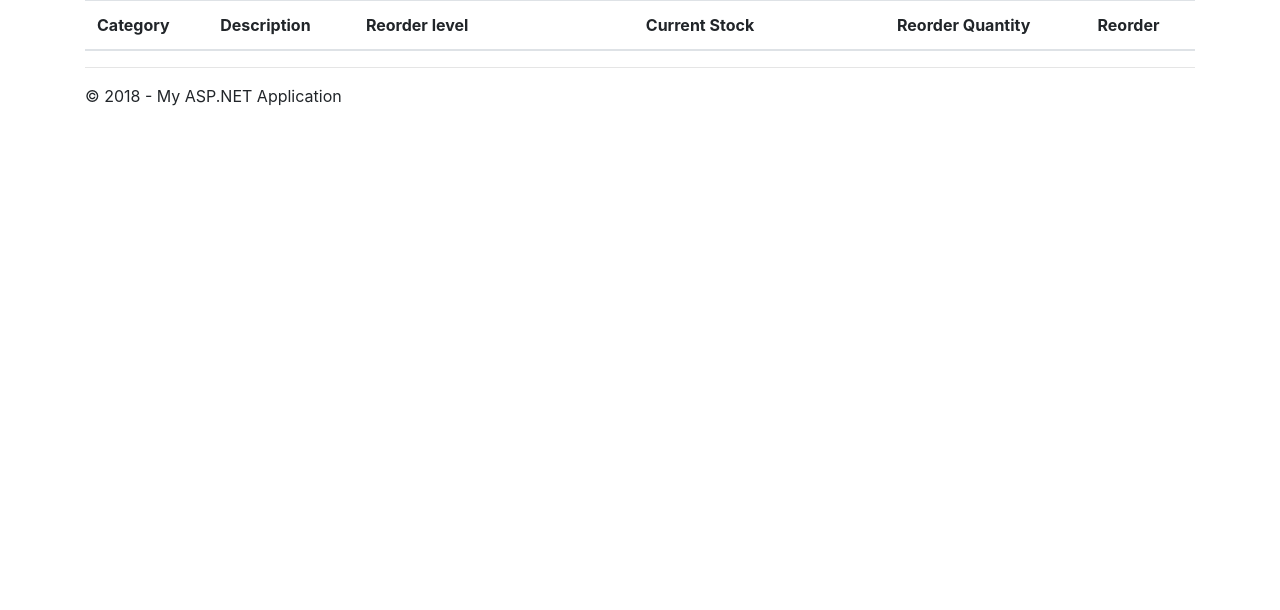
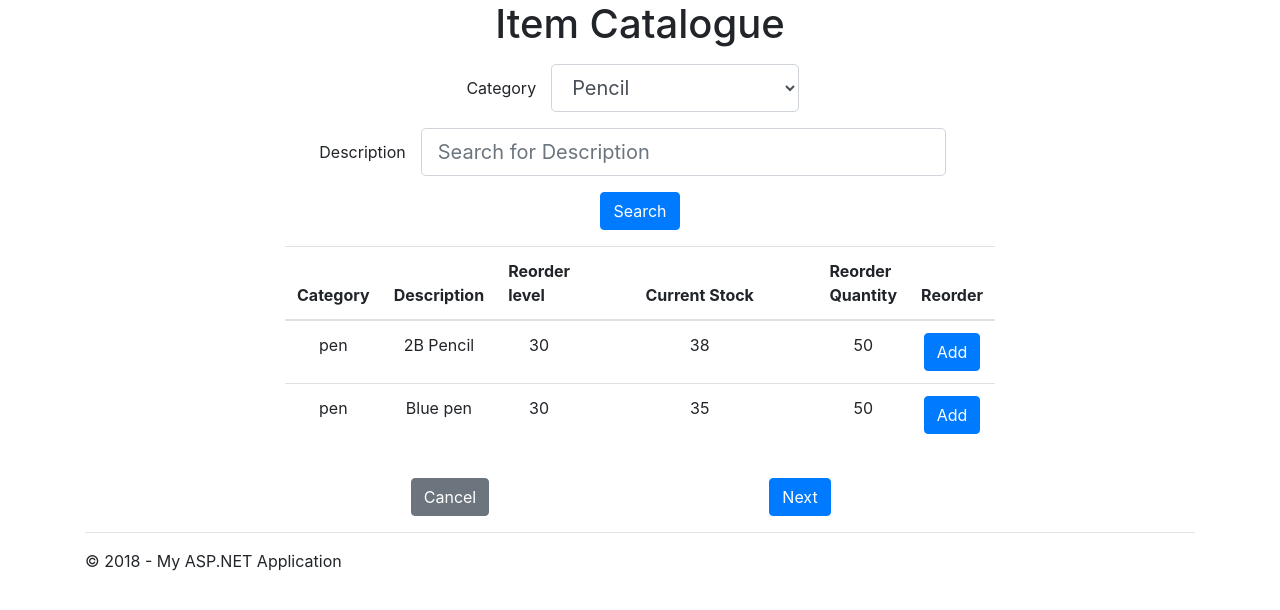
Before and after one commit to SA46Team5a/AD---LogicUniversityTeam5FrontEnd, an ASP.NET MVC app: page /ItemCatalogue/ItemCatalogue in a window 1280 px wide. Shown: the part 56-666 px from the top of the page. Run offline with ASP.NET Core 8 and stand-ins for ASP.NET MVC 5, Linux system fonts and the light colour scheme; lists and menus that the app fills with data are empty; the project's own start-up code is not run, and a stand-in starts its controllers and pages; some libraries are stand-ins or nearby versions.

Commit message:
did itemcatalogue and model

```diff
--- a/LogicUniversityTeam5/Controllers/Order/ItemCatalogueController.cs
+++ b/LogicUniversityTeam5/Controllers/Order/ItemCatalogueController.cs
@@ -12,59 +12,37 @@ namespace LogicUniversityTeam5.Controllers.Order
         // GET: ItemCatalogue
         public ActionResult ItemCatalogue()
         {
-            ordertest combine = new ordertest();
-            combine.order = getorderitems();
+            ItemCatalogue itemcatalogue = new ItemCatalogue();
+            itemcatalogue.item = getitem();
+            itemcatalogue.category = getcategory();
+            itemcatalogue.stocklevel = getstocklevel();
 
+            return View(itemcatalogue);
+        }
+        public List<Items> getitem()
+        {
+            List<Items> items = new List<Items>();
+            items.Add(
+                new Items() { ItemName = "2B Pencil", ItemID="Z123", CartId="A123", UnitOfMeasure="Box" });
+            items.Add(
+               new Items() { ItemName = "Blue pen", ItemID = "Z124", CartId = "A124", UnitOfMeasure = "Dozen" });
+            return items;
+        }
 
-
-            return View(combine);
+        public List<Category> getcategory()
+        {
+            List<Category> category = new List<Category>();
+            category.Add(new Category() { CategoryName = "pen", CategoryId = "B123" });
+            category.Add(new Category() { CategoryName = "pen", CategoryId = "B123" });
+            category.Add(new Category() { });
+            return category;
         }
-        public List<OrderItem> getorderitems()
+        public List<Stocklevel> getstocklevel()
         {
-            List<OrderItem> orderitem = new List<OrderItem>();
-            {
-                new OrderItem
-                {
-                    category = "Puncher",
-                    description = "2 Holes",
-                    reorderlevel = 20,
-                    currentstock = 17,
-                    recorderquantity = 40
-                };
-                new OrderItem
-                {
-                    category = "Ruler",
-                    description = "Ruler 12'",
-                    reorderlevel = 30,
-                    currentstock = 39,
-                    recorderquantity = 50
-                };
-                new OrderItem
-                {
-                    category = "pen",
-                    description = "2B pencil",
-                    reorderlevel = 50,
-                    currentstock = 20,
-                    recorderquantity = 50
-                };
-                new OrderItem
-                {
-                    category = "pen",
-                    description = "Blue pen",
-                    reorderlevel = 50,
-                    currentstock = 40,
-                    recorderquantity = 50
-                };
-                new OrderItem
-                {
-                    category = "Ruler",
-                    description = "Ruler 6'",
-                    reorderlevel = 30,
-                    currentstock = 38,
-                    recorderquantity = 50
-                };
-                return orderitem;
-            }
+            List<Stocklevel> stockleve = new List<Stocklevel>();
+            stockleve.Add( new Stocklevel() { Reorderlevel=30, Currentstock=38, ReorderQuantity=50});
+            stockleve.Add(new Stocklevel() { Reorderlevel = 30, Currentstock = 35, ReorderQuantity = 50 });
+            return stockleve;
         }
     }
 }
--- a/LogicUniversityTeam5/Models/Items.cs
+++ b/LogicUniversityTeam5/Models/Items.cs
@@ -9,6 +9,11 @@ namespace LogicUniversityTeam5.Models
         public class Items
         {
             public string ItemName { get; set; }
+            public string ItemID { get; set; }
+            public string CartId { get; set; }
+            public string UnitOfMeasure { get; set; }
+
+
         }
 
 }
--- a/LogicUniversityTeam5/Views/ItemCatalogue/ItemCatalogue.cshtml
+++ b/LogicUniversityTeam5/Views/ItemCatalogue/ItemCatalogue.cshtml
@@ -1,51 +1,9 @@
-@model LogicUniversityTeam5.Models.ordertest
+@model LogicUniversityTeam5.Models.ItemCatalogue
 @{
     ViewBag.Title = "ItemCatalogue";
 }
-<table class="table">
-    <thead>
-        <tr>
-            <th scope="col" class="text-left">Category</th>
-            <th scope="col" class="text-left">Description</th>
-            <th scope="col" class="text-left">Reorder level</th>
-            <th scope="col" class="text-center col-4">Current Stock</th>
-            <th scope="col" class="text-left">Reorder Quantity</th>
-            <th scope="col" class="text-left">Reorder</th>
-        </tr>
-    </thead>
-    @using (Html.BeginForm("Method", "Model", FormMethod.Post))
-    {
-        <tbody>
-            @foreach (var item in Model.order)
-            {
-                <tr>
 
-                    <td>
-                        <p>@item.category  </p>
-                    </td>
-                    <td>
-                        @Html.DisplayFor(m => item.description)
-                    </td>
-                    <td>
-                        @Html.DisplayFor(m => item.reorderlevel)
-                    </td>
-                    <td>
-                        @Html.DisplayFor(m => item.currentstock)
-                    </td>
-                    <td>
-                        @Html.DisplayFor(m => item.recorderquantity)
-                    </td>
-                    <td class="text-center">
-                        <button id="btn_add" class="btn btn-primary">Add</button>
-                    </td>
-                </tr>
-
-            }
-        </tbody>
-
-    }
-</table>
-@*<div class="container">
+<div class="container">
         <h1 class="text-center">Item Catalogue</h1>
         <div class="row justify-content-md-center mt-3">
             <span class="my-auto">
@@ -80,50 +38,52 @@
         </div>
         <div class="mt-6 mb-6"> </div>
         <div class="row justify-content-md-center mt-3">
-            <div class="col-9 text-center">
-                <table id="ItemCatalogueTable" class="table">
+            <div class="col-8 text-center">
+                <table class="table">
                     <thead>
                         <tr>
-                            <th scope="col">Category</th>
-                            <th scope="col">Description</th>
-                            <th scope="col">Reorder Level</th>
-                            <th scope="col">Current Stock</th>
-                            <th scope="col">Reorder Quantity</th>
-                            <th scope="col">Reorder</th>
+                            <th scope="col" class="text-left">Category</th>
+                            <th scope="col" class="text-left">Description</th>
+                            <th scope="col" class="text-left">Reorder level</th>
+                            <th scope="col" class="text-center col-4">Current Stock</th>
+                            <th scope="col" class="text-left">Reorder Quantity</th>
+                            <th scope="col" class="text-left">Reorder</th>
                         </tr>
                     </thead>
+                    @using (Html.BeginForm("Method", "Model", FormMethod.Post))
+                {
                 <tbody>
+
+                    @for (int i = 0; i < Model.stocklevel.Count; i++)
+                 {
                 <tr>
-                            <td>Pencil</td>
-                            <td>2B Pencil</td>
-                            <td>50</td>
-                            <td>20</td>
-                            <td>50</td>
+
+
                     <td>
+
+                        @Html.DisplayFor(m => Model.category[i].CategoryName)
+                    </td>
+                    <td>
+                        @Html.DisplayFor(m => Model.item[i].ItemName)
+                    </td>
+                    <td>
+                        @Html.DisplayFor(m => Model.stocklevel[i].Reorderlevel)
+                    </td>
+                    <td>
+                        @Html.DisplayFor(m => Model.stocklevel[i].Currentstock)
+                    </td>
+                    <td>
+                        @Html.DisplayFor(m => Model.stocklevel[i].ReorderQuantity)
+                    </td>
+                    <td class="text-center">
                         <button id="btn_add" class="btn btn-primary">Add</button>
                     </td>
                 </tr>
-                        <tr>
-                            <td>Pen</td>
-                            <td>Blue Pen</td>
-                            <td>50</td>
-                            <td>40</td>
-                            <td>50</td>
-                            <td>
-                                <button id="btn_search" class="btn btn-primary">Add</button>
-                            </td>
-                        </tr>
-                        <tr>
-                            <td>Ruler</td>
-                            <td>Ruler"6"</td>
-                            <td>30</td>
-                            <td>39</td>
-                            <td>50</td>
-                            <td>
-                                <button id="btn_search" class="btn btn-primary">Add</button>
-                            </td>
-                        </tr>
+
+                 }
                 </tbody>
+
+                }
                 </table>
             </div>
         </div>
@@ -135,4 +95,4 @@
                 <button id="btn_next" class="btn btn-primary">Next</button>
             </div>
         </div>
-    </div>*@
+    </div>
```
Also changed, not shown: LogicUniversityTeam5/Models/Category.cs (renamed from LogicUniversityTeam5/Models/ordertest.cs, +5 -2 lines), LogicUniversityTeam5/Models/ItemCatalogue.cs (added, +16 -0 lines), LogicUniversityTeam5/Models/OrderItem.cs (deleted, +0 -19 lines), LogicUniversityTeam5/Models/Stocklevel.cs (added, +14 -0 lines), LogicUniversityTeam5/LogicUniversityTeam5.csproj. Lines whose indentation alone changed are shown as unchanged.
